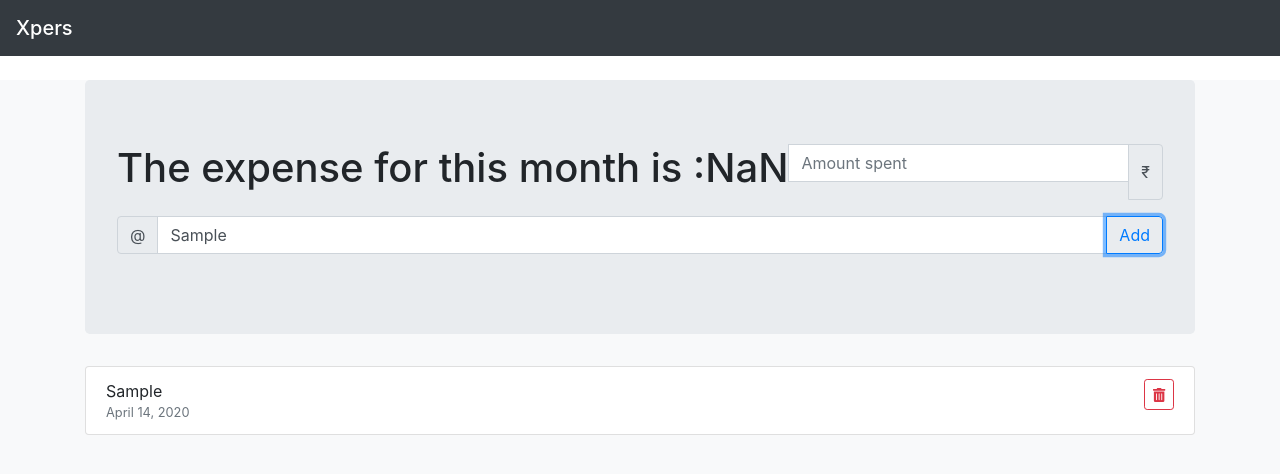
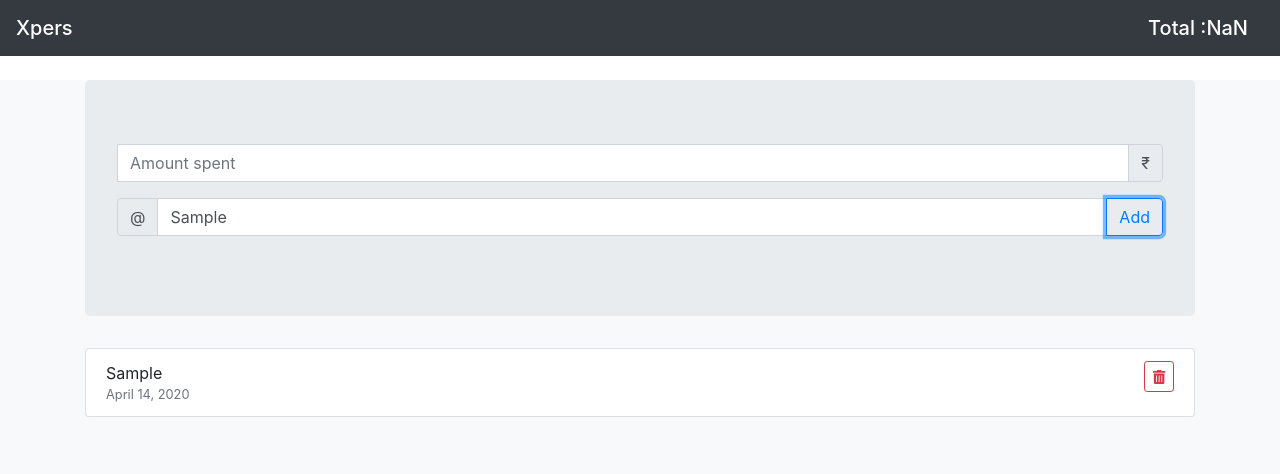
Before and after one commit to anwesha999/ExpenseApp, a plain HTML site: page index.html in a window 1280 px wide. Both pictures are taken after typing "Sample" into the empty fields and a click on the button "Add". Drawn offline with nearby package versions, Linux system fonts and the light colour scheme.

Commit message:
deletecomponent

```diff
--- a/index.html
+++ b/index.html
@@ -29,13 +29,14 @@
   <body>
     <nav class="navbar navbar-dark bg-dark">
       <span class="navbar-brand mb-0 h1">Xpers</span>
+      <span class="navbar-brand mb-0 h1" id="headingtotal"></span>
     </nav>
 
     <div class="container-fluid bg-light" style="min-height: 100vh;">
       <div class="container">
         <div class="jumbotron mt-4">
           <div class="input-group mb-3">
-            <h1 id="headingtotal"></h1>
+            <!--<h1 id="headingtotal"></h1>-->
             <br />
             <input
               id="input"
@@ -80,35 +81,11 @@ Enter description:<input id = "inputdesc" type = "text"/><br>
 <div id = "expenseTable"></div>-->
 
     <script>
-      //   function createListItem({ desc, amount }) {
-      //     //destructuring in javascript mdn
-      //     return `<li class="list-group-item d-flex justify-content-between">
-      // 						<div class="d-flex flex-column">
-      // 							${desc}
-      // 							<small class="text-muted">March 11, 2019</small>
-      // 						</div>
-      // 						<div>
-      // 							<span class="px-5">
-      // 								${amount}
-      // 							</span>
-      // 							<button type="button" class="btn btn-outline-danger btn-sm">
-      // 								<i class="fas fa-trash-alt"></i>
-      // 							</button>
-      // 						</div>
-      // 					</li>`;
-      //   }
-
-      //get the heading element
+      //get the References for heading element, table, desc, input respectively
       const headingEl = document.querySelector("#headingtotal");
       let totalexpense = 0;
-
-      //get the ref table
       const expenseTableEl = document.querySelector("#expenseTable");
-
-      //get the reference to desc element
       const inputDescEl = document.querySelector("#inputdesc");
-
-      //get the reference to input element
       const expense = document.querySelector("#input");
 
       const allExpenses = [];
@@ -126,32 +103,38 @@ Enter description:<input id = "inputdesc" type = "text"/><br>
         //get the objects
         expenseItem.desc = textDesc;
         expenseItem.amount = expenseamount;
-        expenseItem.moment = new Date()
+        expenseItem.moment = new Date();
         allExpenses.push(expenseItem);
         // console.clear()
         console.table(allExpenses);
         totalexpense = totalexpense + expensenumber;
         //set the heading element to total expense
-        const someText = `The expense for this month is :${totalexpense}`;
+        const someText = `Total :${totalexpense}`;
         headingEl.textContent = someText;
-
 
         //show the table
         //  const allExpenseHTML = allExpenses.map(expense=>{return `<div>${expense.amount}::${expense.desc}</div>`})
         const allExpenseHTML = allExpenses.map((expense) =>
-           createListItem(expense)
-
+          createListItem(expense)
         );
         const joinedAllExpenseHTML = allExpenseHTML.join("");
         expenseTableEl.innerHTML = joinedAllExpenseHTML;
 
-        function getDateString(moment){ //destructuring
-            return moment.toLocaleDateString('en-Us',{year:'numeric',month:'long',day:'numeric'})
+        //To get Date String
+        function getDateString(moment) {
+          //destructuring
+          return moment.toLocaleDateString("en-Us", {
+            year: "numeric",
+            month: "long",
+            day: "numeric",
+          });
         }
 
+
         //View
-        function createListItem({desc,amount,moment}){ //destructuring
-            return `<li class="list-group-item d-flex justify-content-between">
+        function createListItem({ desc, amount, moment }) {
+          //destructuring
+          return `<li class="list-group-item d-flex justify-content-between">
 	 						<div class="d-flex flex-column">
 								${desc}
                             <small class="text-muted">${getDateString(moment)}
@@ -161,7 +144,10 @@ Enter description:<input id = "inputdesc" type = "text"/><br>
 	 							<span class="px-5">
 	 								${amount}
 	 							</span>
-								<button type="button" class="btn btn-outline-danger btn-sm">
+                                <button type="button"
+                                class="btn btn-outline-danger btn-sm"
+                                onclick="deleteItem(${moment.valueOf()})"
+                               >
 									<i class="fas fa-trash-alt"></i>
 								</button>
 							</div>
@@ -171,6 +157,14 @@ Enter description:<input id = "inputdesc" type = "text"/><br>
       //get the button text
       const element = document.querySelector("#but");
       element.addEventListener("click", addExpense, false);
+
+      function deleteItem(dateValue) {
+          console.log("delete item",dateValue);
+          for (let i = 0; i<allExpenses.length; i++){
+              if (allExpenses[i].moment.valueOf() === dateValue)
+           console.log("item found",allExpenses[i])
+          }
+        }
     </script>
   </body>
 </html>
```
